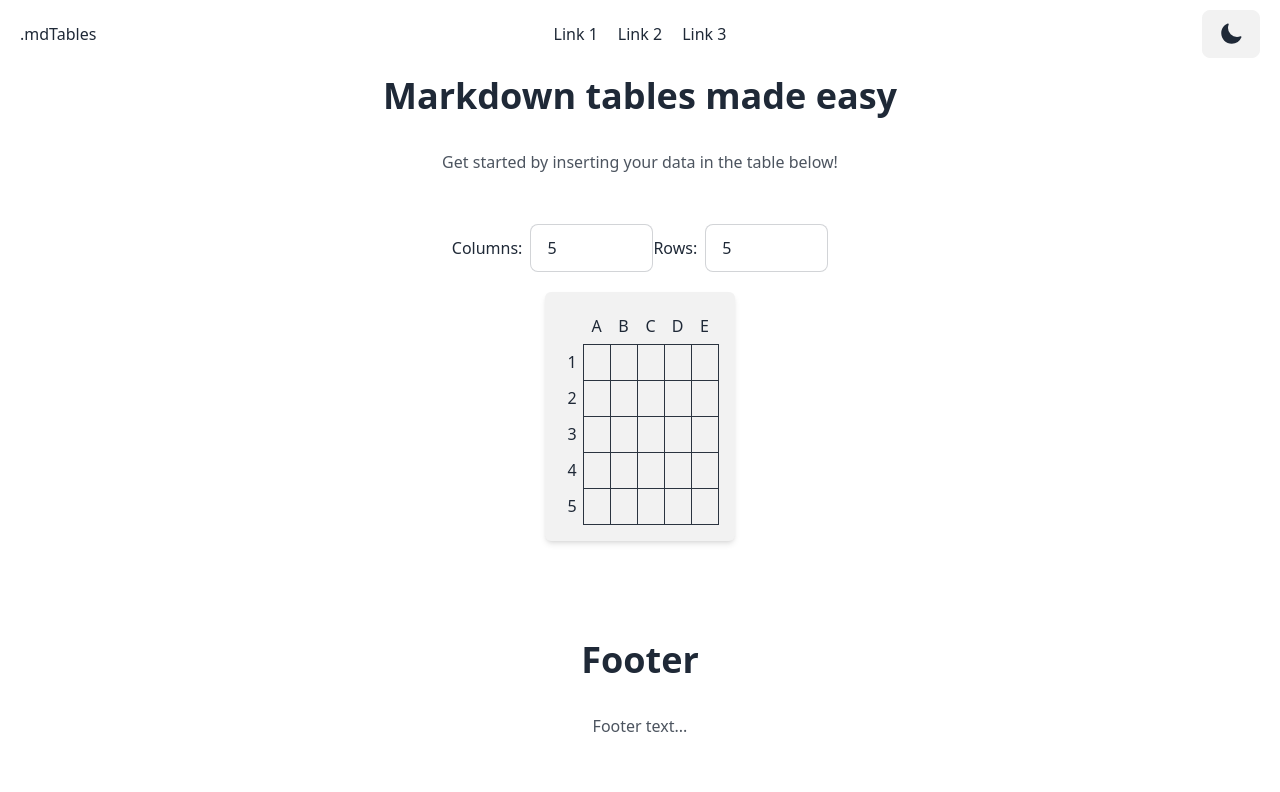
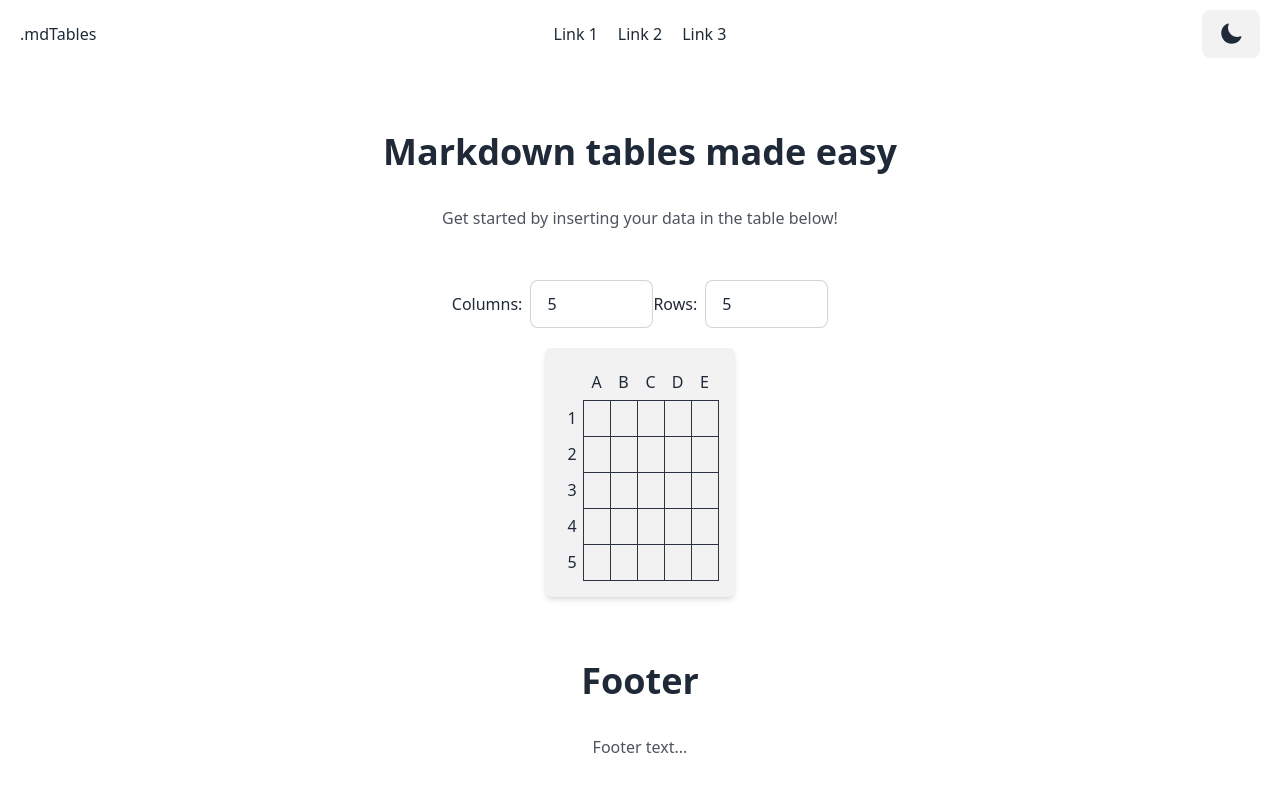
Before and after one commit to ZeroWave022/mdtables, a Nuxt app: page / in a window 1280 px wide. Shown: the top 792 px of the page. Built offline with nearby package versions, Linux system fonts and the light colour scheme.

Commit message:
fix: Increase margin between app elements

```diff
--- a/app.vue
+++ b/app.vue
@@ -10,7 +10,7 @@ useHead({
 </script>
 
 <template>
-    <div class="flex flex-col items-center gap-2 min-h-screen">
+    <div class="flex flex-col items-center gap-16 min-h-screen">
         <Navbar />
         <main class="flex flex-col items-center flex-1 gap-12">
             <NuxtPage />
```
